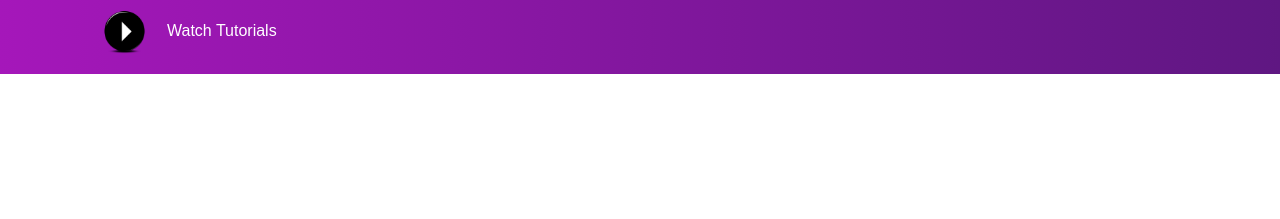
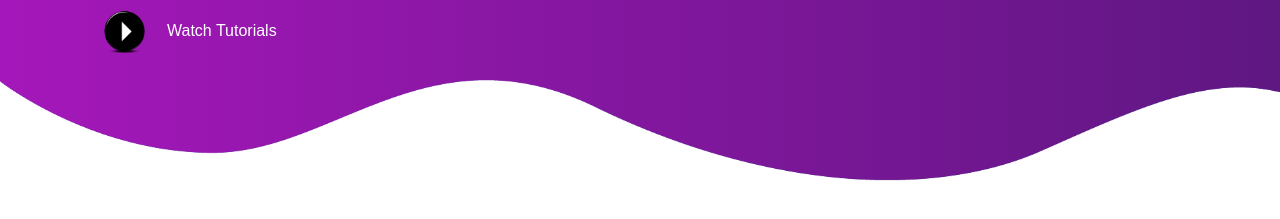
Before and after one commit to Jogbenle/FLAME-PRINT, a plain HTML site: page Index.html in a window 1280 px wide. Shown: the part 341-560 px from the top of the page. Drawn offline with nearby package versions, Linux system fonts and the light colour scheme.

Commit message:
Add bottom image

```diff
--- a/Index.html
+++ b/Index.html
@@ -55,7 +55,7 @@
     </div>
             </div>
         </div>
-
+    <img src="Images/wave1.png" class="bottom-img">
 
 </section>
 
--- a/style.css
+++ b/style.css
@@ -53,6 +53,6 @@ body{
     color: white;
     text-decoration: none;
 }
-.img-fluid{
-    margin-left: relative;
+.bottom-img{
+    width: 100%;
 }
```
Also changed, not shown: Images/demo-logo.png (added), Images/facebook-icon.png (added), Images/home2.png (added), Images/instagram-icon.png (added), Images/linkedin-icon.png (added), Images/network.png (added), Images/service1.png (added), Images/service2.png (added), Images/service3.png (added), Images/snapchat-icon.png (added), Images/twitter-icon.png (added), Images/user1.jpg (added), Images/user2.jpg (added), Images/wave1.png (added), 2 more files, 1 other file.
